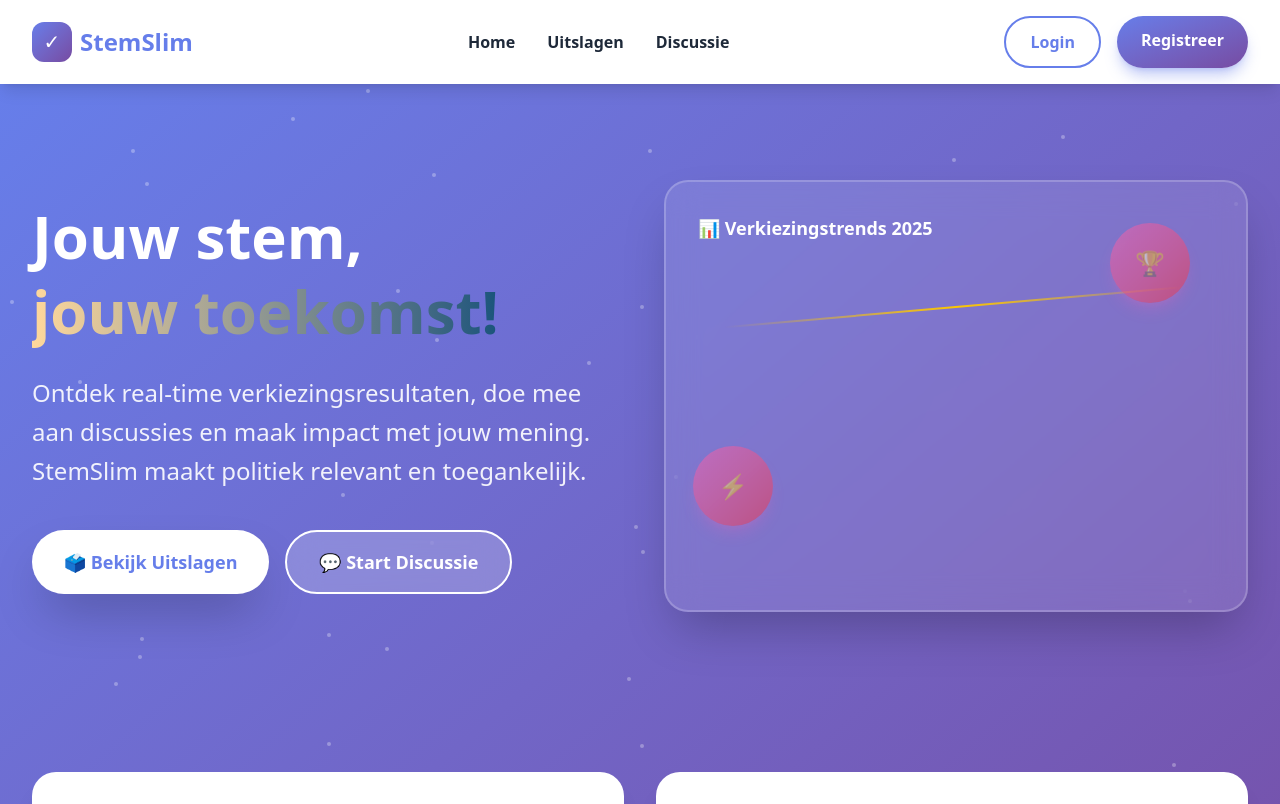
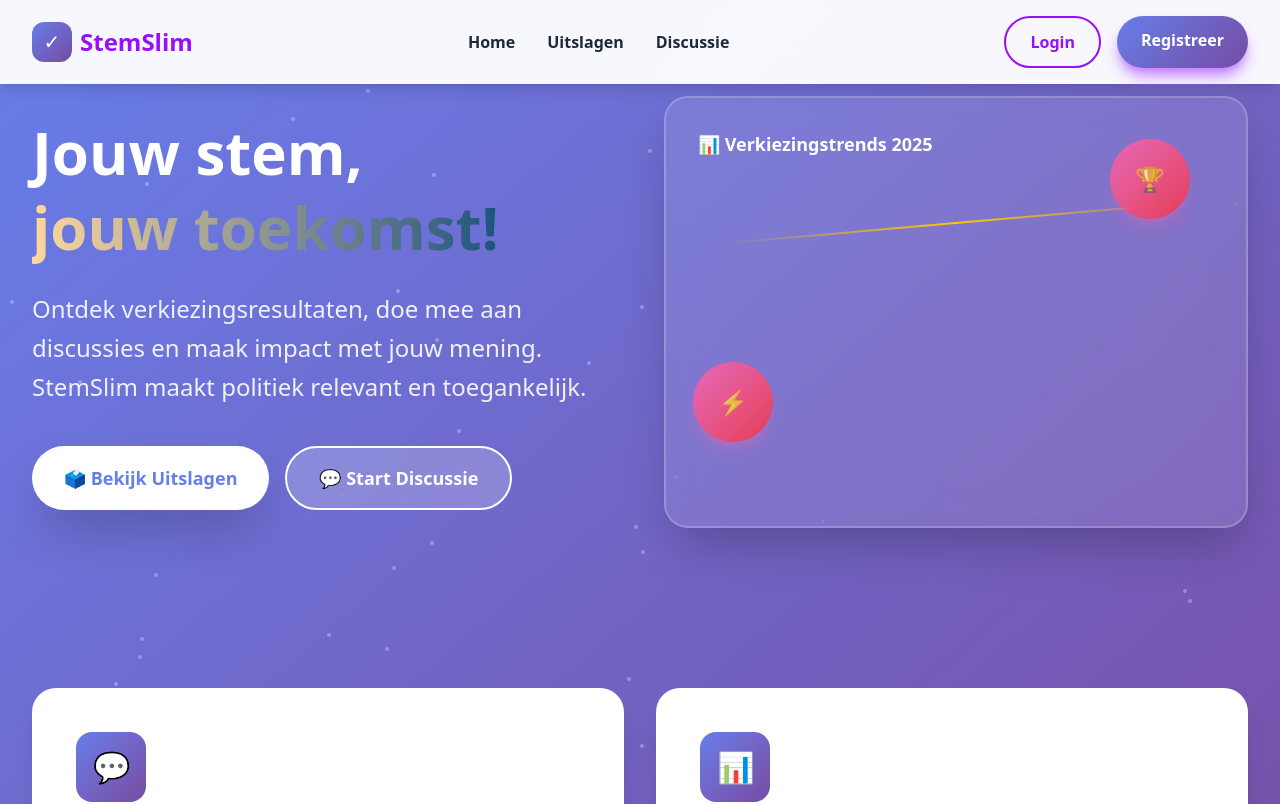
Before and after one commit to Zoiye1/election-app, a Vue app in the folder frontend/: page / in a window 1280 px wide. Shown: the top 804 px of the page. Built offline with nearby package versions, Linux system fonts and the light colour scheme; the HTML template or start-up script is replaced by a standard one.

Commit message:
style(home.vue + navbar.vue) added sticky navbar and removed unnecessary text

```diff
--- a/frontend/src/components/Navbar.vue
+++ b/frontend/src/components/Navbar.vue
@@ -1,13 +1,16 @@
 <template>
-  <nav class="sticky top-0 z-50 bg-white/95 backdrop-blur-lg shadow-lg">
+  <nav
+    class="fixed top-0 left-0 right-0 z-50 bg-white/95 backdrop-blur-lg transition-all duration-300"
+    :class="{ 'shadow-2xl': isScrolled, 'shadow-lg': !isScrolled }"
+  >
     <div class="max-w-7xl mx-auto px-4 sm:px-6 lg:px-8 py-4">
       <div class="flex justify-between items-center">
         <!-- Logo -->
         <a href="/" class="flex items-center gap-2 no-underline group">
-          <div class="w-10 h-10 bg-gradient-to-br from-[#667eea] to-[#764ba2] rounded-xl flex items-center justify-center text-white text-xl transition-transform group-hover:scale-105">
+          <div class="w-10 h-10 logo-gradient rounded-xl flex items-center justify-center text-white text-xl transition-transform group-hover:scale-105">
             ✓
           </div>
-          <span class="text-2xl font-extrabold text-[#667eea]">StemSlim</span>
+          <span class="text-2xl font-extrabold text-purple-600">StemSlim</span>
         </a>
 
         <!-- Desktop Navigation Links -->
@@ -15,7 +18,7 @@
           <li>
             <a
               href="/"
-              class="nav-link relative no-underline text-gray-800 font-semibold transition-colors hover:text-[#667eea]"
+              class="nav-link relative no-underline text-gray-800 font-semibold transition-colors hover:text-purple-600"
             >
               Home
             </a>
@@ -23,7 +26,7 @@
           <li>
             <a
               href="/electionData"
-              class="nav-link relative no-underline text-gray-800 font-semibold transition-colors hover:text-[#667eea]"
+              class="nav-link relative no-underline text-gray-800 font-semibold transition-colors hover:text-purple-600"
             >
               Uitslagen
             </a>
@@ -31,26 +34,24 @@
           <li>
             <a
               href="/discussion"
-              class="nav-link relative no-underline text-gray-800 font-semibold transition-colors hover:text-[#667eea]"
+              class="nav-link relative no-underline text-gray-800 font-semibold transition-colors hover:text-purple-600"
             >
               Discussie
             </a>
           </li>
         </ul>
 
-
-
         <!-- CTA Buttons (Desktop) -->
         <div class="hidden md:flex gap-4">
           <a
             href="/login"
-            class="px-6 py-3 rounded-full font-semibold border-2 border-[#667eea] text-[#667eea] transition-all hover:bg-[#667eea] hover:text-white"
+            class="px-6 py-3 rounded-full font-semibold border-2 border-purple-600 text-purple-600 transition-all hover:bg-purple-600 hover:text-white"
           >
             Login
           </a>
           <a
             href="/register"
-            class="px-6 py-3 rounded-full font-semibold bg-gradient-to-br from-[#667eea] to-[#764ba2] text-white shadow-lg shadow-[#667eea]/40 transition-all hover:-translate-y-0.5 hover:shadow-xl hover:shadow-[#667eea]/50"
+            class="px-6 py-3 rounded-full font-semibold button-gradient text-white shadow-lg shadow-purple-400 transition-all hover:-translate-y-0.5 hover:shadow-xl hover:shadow-purple-500"
           >
             Registreer
           </a>
@@ -59,7 +60,7 @@
         <!-- Mobile Menu Button -->
         <button
           @click="mobileMenuOpen = !mobileMenuOpen"
-          class="md:hidden text-gray-700 hover:text-[#667eea] focus:outline-none transition-colors"
+          class="md:hidden text-gray-700 hover:text-purple-600 focus:outline-none transition-colors"
         >
           <svg class="w-6 h-6" fill="none" stroke="currentColor" viewBox="0 0 24 24">
             <path
@@ -89,21 +90,21 @@
         <div class="space-y-2">
           <a
             href="/"
-            class="block text-gray-800 font-semibold py-3 px-4 rounded-xl transition-all hover:bg-[#667eea]/10 hover:text-[#667eea]"
+            class="block text-gray-800 font-semibold py-3 px-4 rounded-xl transition-all hover:bg-purple-100 hover:text-purple-600"
             @click="mobileMenuOpen = false"
           >
             Home
           </a>
           <a
             href="/electionData"
-            class="block text-gray-800 font-semibold py-3 px-4 rounded-xl transition-all hover:bg-[#667eea]/10 hover:text-[#667eea]"
+            class="block text-gray-800 font-semibold py-3 px-4 rounded-xl transition-all hover:bg-purple-100 hover:text-purple-600"
             @click="mobileMenuOpen = false"
           >
             Uitslagen
           </a>
           <a
             href="/discussion"
-            class="block text-gray-800 font-semibold py-3 px-4 rounded-xl transition-all hover:bg-[#667eea]/10 hover:text-[#667eea]"
+            class="block text-gray-800 font-semibold py-3 px-4 rounded-xl transition-all hover:bg-purple-100 hover:text-purple-600"
             @click="mobileMenuOpen = false"
           >
             Discussie
@@ -114,14 +115,14 @@
         <div class="space-y-3 pt-2">
           <a
             href="/login"
-            class="block text-center text-[#667eea] font-semibold border-2 border-[#667eea] py-3 rounded-full transition-all hover:bg-[#667eea] hover:text-white"
+            class="block text-center text-purple-600 font-semibold border-2 border-purple-600 py-3 rounded-full transition-all hover:bg-purple-600 hover:text-white"
             @click="mobileMenuOpen = false"
           >
             Login
           </a>
           <a
             href="/register"
-            class="block text-center text-white font-semibold bg-gradient-to-br from-[#667eea] to-[#764ba2] py-3 rounded-full shadow-lg transition-all hover:-translate-y-0.5"
+            class="block text-center text-white font-semibold button-gradient py-3 rounded-full shadow-lg transition-all hover:-translate-y-0.5"
             @click="mobileMenuOpen = false"
           >
             Registreer
@@ -133,17 +134,45 @@
 </template>
 
 <script>
+import { ref, onMounted, onBeforeUnmount } from 'vue'
+
 export default {
   name: 'Navbar',
-  data() {
+  setup() {
+    const mobileMenuOpen = ref(false)
+    const isScrolled = ref(false)
+
+    const handleScroll = () => {
+      isScrolled.value = window.scrollY > 20
+    }
+
+    onMounted(() => {
+      window.addEventListener('scroll', handleScroll)
+    })
+
+    onBeforeUnmount(() => {
+      window.removeEventListener('scroll', handleScroll)
+    })
+
     return {
-      mobileMenuOpen: false
+      mobileMenuOpen,
+      isScrolled
     }
   }
 }
 </script>
 
 <style scoped>
+/* Logo gradient */
+.logo-gradient {
+  background: linear-gradient(135deg, #667eea, #764ba2);
+}
+
+/* Button gradient */
+.button-gradient {
+  background: linear-gradient(135deg, #667eea, #764ba2);
+}
+
 /* Animated underline for nav links */
 .nav-link::after {
   content: '';
--- a/frontend/src/views/HomeView.vue
+++ b/frontend/src/views/HomeView.vue
@@ -61,7 +61,7 @@ onMounted(() => {
           </h1>
 
           <p class="text-xl md:text-2xl text-white/90 leading-relaxed">
-            Ontdek real-time verkiezingsresultaten, doe mee aan discussies en
+            Ontdek verkiezingsresultaten, doe mee aan discussies en
             maak impact met jouw mening. StemSlim maakt politiek relevant en toegankelijk.
           </p>
 
@@ -179,7 +179,7 @@ onMounted(() => {
             class="w-[70px] h-[70px] bg-gradient-to-br from-[#667eea] to-[#764ba2] rounded-2xl flex items-center justify-center text-3xl mb-6 transition-transform group-hover:scale-110">
             📊
           </div>
-          <h3 class="text-2xl font-bold text-gray-800 mb-4">Bekijk Real-Time Stemresultaten</h3>
+          <h3 class="text-2xl font-bold text-gray-800 mb-4">Bekijk Stemresultaten</h3>
           <p class="text-gray-600 leading-relaxed mb-6">
             Volg verkiezingsuitslagen terwijl ze binnenkomen met onze live dashboard.
             Krijg instant updates en interactieve grafieken die laten zien wat er gebeurt.
```
